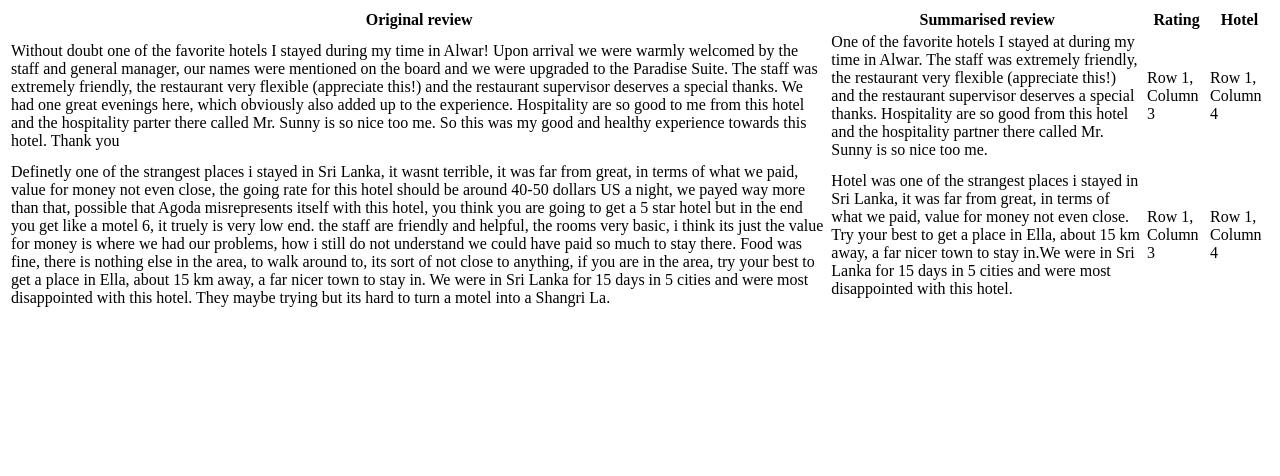
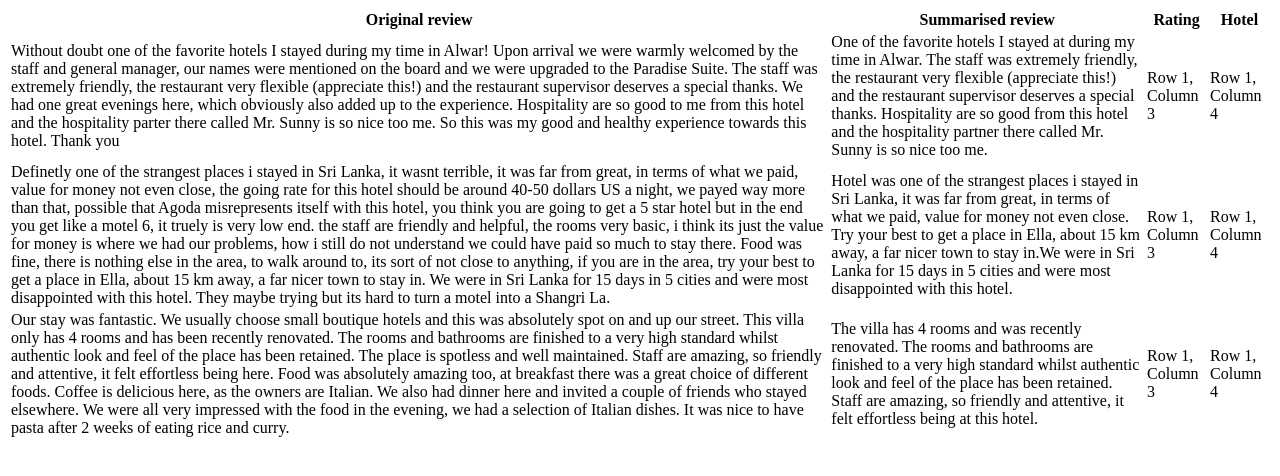
Before and after one commit to THE-HEX-CLAN/Emo-Rabbit, a Flask app: template templates/DataStore.html in a window 1280 px wide. Shown: the top 476 px of the page. Run offline with Flask 3, Linux system fonts and the light colour scheme; the template is opened without the code that fills it, so the values that code supplies are empty; parts of the project's set-up code (start-up, migrations or seed data) failed here and were passed over.

Commit message:
Add another Row to the dataStore table

```diff
--- a/templates/DataStore.html
+++ b/templates/DataStore.html
@@ -30,3 +30,9 @@
             <td>Row 1, Column 3</td>
             <td>Row 1, Column 4</td>
         </tr>
+        <tr>
+            <td>Our stay was fantastic. We usually choose small boutique hotels and this was absolutely spot on and up our street. This villa only has 4 rooms and has been recently renovated. The rooms and bathrooms are finished to a very high standard whilst authentic look and feel of the place has been retained. The place is spotless and well maintained. Staff are amazing, so friendly and attentive, it felt effortless being here. Food was absolutely amazing too, at breakfast there was a great choice of different foods. Coffee is delicious here, as the owners are Italian. We also had dinner here and invited a couple of friends who stayed elsewhere. We were all very impressed with the food in the evening, we had a selection of Italian dishes. It was nice to have pasta after 2 weeks of eating rice and curry.</td>
+            <td>The villa has 4 rooms and was recently renovated. The rooms and bathrooms are finished to a very high standard whilst authentic look and feel of the place has been retained. Staff are amazing, so friendly and attentive, it felt effortless being at this hotel.</td>
+            <td>Row 1, Column 3</td>
+            <td>Row 1, Column 4</td>
+        </tr>
```
